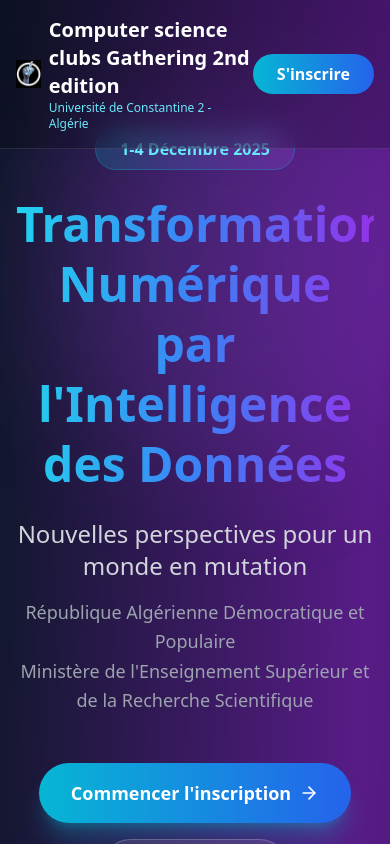
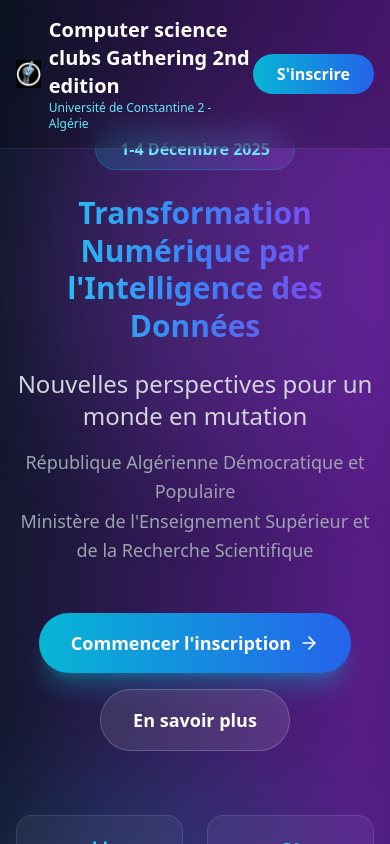
Before and after one commit to mohamed-bekkouche/salon-informatique-2026, a React (Vite) app: page / in a window 390 px wide. Shown: the top 844 px of the page. Built offline with nearby package versions, Linux system fonts and the light colour scheme.

Commit message:
update to french

```diff
--- a/src/pages/Landing.jsx
+++ b/src/pages/Landing.jsx
@@ -229,7 +229,7 @@
               <p className="text-cyan-300 font-semibold">1-4 Décembre 2025</p>
             </div>
 
-            <h1 className="text-5xl md:text-7xl font-extrabold text-transparent bg-clip-text bg-gradient-to-r from-cyan-400 via-blue-500 to-purple-600 mb-6 leading-tight">
+            <h1 className="text-3xl sm:text-4xl md:text-5xl lg:text-6xl xl:text-7xl font-extrabold text-transparent bg-clip-text bg-gradient-to-r from-cyan-400 via-blue-500 to-purple-600 mb-6 leading-tight">
               Transformation Numérique par
               <br />
               l'Intelligence des Données
@@ -392,7 +392,7 @@
                   </span>
                 </div>
               </div>
-              <h2 className="text-5xl md:text-7xl font-bold text-transparent bg-clip-text bg-gradient-to-r from-cyan-400 via-purple-400 to-pink-400 mb-6 tracking-tight">
+              <h2 className="text-3xl sm:text-4xl md:text-5xl lg:text-6xl xl:text-7xl font-bold text-transparent bg-clip-text bg-gradient-to-r from-cyan-400 via-purple-400 to-pink-400 mb-6 tracking-tight">
                 Conférences & Ateliers
               </h2>
               <p className="text-gray-400 text-lg md:text-xl max-w-2xl mx-auto mb-8">
@@ -631,7 +631,7 @@
                   </span>
                 </div>
               </div>
-              <h2 className="text-5xl md:text-7xl font-bold text-transparent bg-clip-text bg-gradient-to-r from-cyan-400 via-purple-400 to-pink-400 mb-6 tracking-tight">
+              <h2 className="text-3xl sm:text-4xl md:text-5xl lg:text-6xl xl:text-7xl font-bold text-transparent bg-clip-text bg-gradient-to-r from-cyan-400 via-purple-400 to-pink-400 mb-6 tracking-tight">
                 Programme Détaillé
               </h2>
               <p className="text-gray-400 text-lg md:text-xl max-w-2xl mx-auto mb-8">
```
